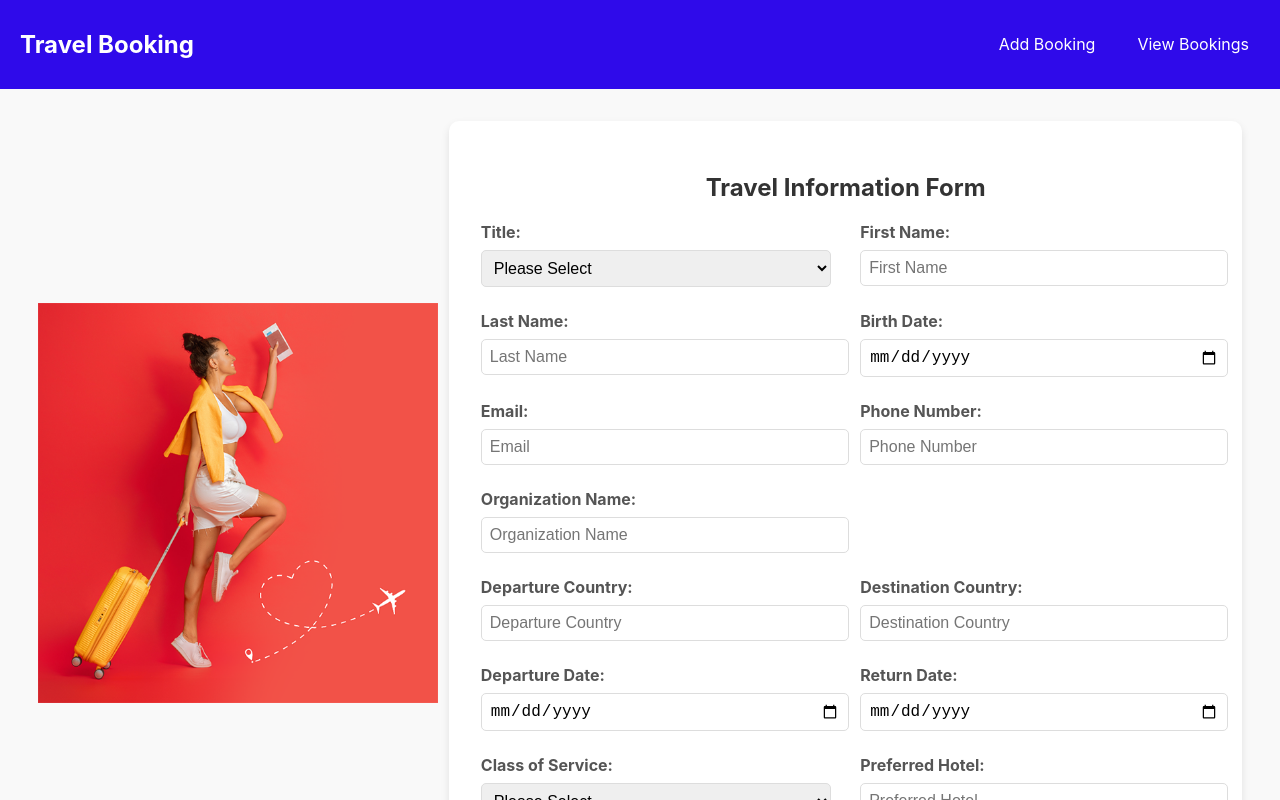
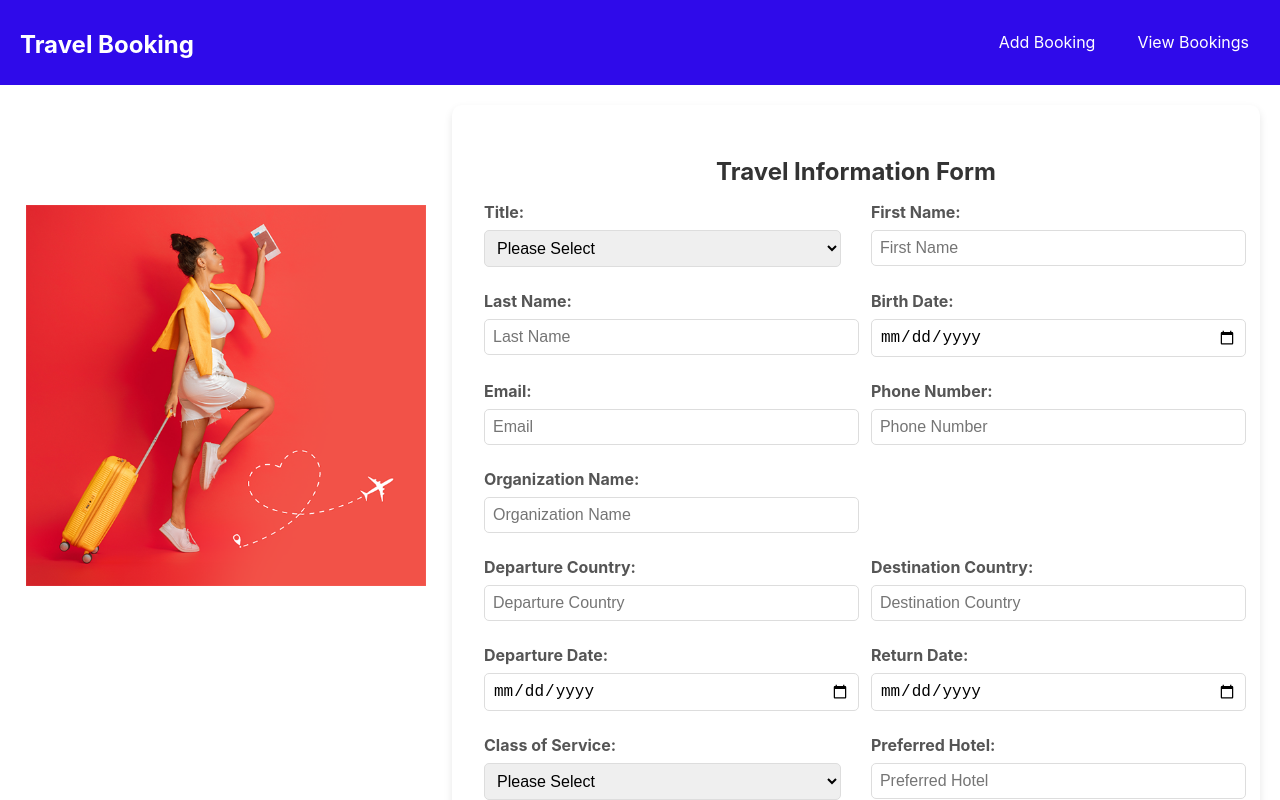
Before and after one commit to tanaya29102000/TravelBooking-Grapgql, a React (Create React App) app in the folder frontend-graphql/: page /add-booking in a window 1280 px wide. Shown: the top 800 px of the page. Built offline with nearby package versions, Linux system fonts and the light colour scheme.

Commit message:
css changes

```diff
--- a/frontend-graphql/src/components/AddBooking.css
+++ b/frontend-graphql/src/components/AddBooking.css
@@ -1,18 +1,22 @@
 .booking-container {
   display: flex;
-  justify-content: space-around;
-  align-items: center;
-  padding: 2rem;
-  background-color: #f9f9f9;
+  flex-wrap: wrap;
+  justify-content: center;
+  padding: 20px;
 }
 
+.image-container {
+  flex: 1;
+  text-align: center;
+  margin-right: 20px;
+margin-top: 100px;}
+
 .image-container img {
-  width: 400px;
-  height: 400px;
-  margin-bottom: 200px;
-
+  width: 100%;  /* Make the image take full width of its container */
+  max-width: 400px;  /* Limit the maximum width of the image */
+  max-height: 500px; /* Increase the height limit to ensure it's properly sized */
+  object-fit: cover;  /* Ensures the image covers the entire area without stretching */
 }
-
 .form-container {
   background-color: white;
   padding: 2rem;
--- a/frontend-graphql/src/components/ViewBookings.css
+++ b/frontend-graphql/src/components/ViewBookings.css
@@ -1,55 +1,64 @@
+/* Container for the bookings */
 .booking-list {
-  padding: 20px;
-  background-color: #f9f9f9; /* Light background for the whole container */
-  border-radius: 10px; /* Rounded corners */
-  box-shadow: 0 4px 10px rgba(0, 0, 0, 0.1); /* Subtle shadow for depth */
+  margin: 20px auto;
+  max-width: 95%;
+  overflow-x: auto; /* Ensure horizontal scrolling on small screens */
+  padding: 10px;
+  background-color: #f9f9f9;
+  box-shadow: 0 4px 8px rgba(0, 0, 0, 0.1);
+  border-radius: 8px;
 }
 
-h2 {
-  text-align: center;
-  color: #333; /* Header color */
-  margin-bottom: 20px;
+/* Table styles */
+table {
+  width: 100%;
+  border-collapse: collapse;
+  font-family: Arial, sans-serif;
+  font-size: 14px;
 }
 
-table {
-  width: 100%;
-  border-collapse: collapse; /* Merge table borders */
+/* Table header */
+table thead tr {
+  background-color: #007BFF;
+  color: white;
+  text-align: left;
+}
+
+table th, table td {
+  padding: 12px 15px;
+  border: 1px solid #dddddd;
+}
+
+/* Table rows */
+table tbody tr:nth-child(even) {
+  background-color: #f2f2f2;
+}
+
+table tbody tr:hover {
+  background-color: #e2e6ea;
+}
+
+/* Actions cell */
+table td .delete-icon {
+  cursor: pointer;
+  color: #dc3545;
+  font-size: 18px;
+}
+
+/* Center the "loading" or "error" messages */
+.loading, .error {
+  text-align: center;
+  font-size: 18px;
   margin-top: 20px;
 }
 
-th, td {
-  padding: 12px; /* Padding for table cells */
-  text-align: left;
-  border: 1px solid #ccc; /* Light border for table cells */
+/* Make table responsive */
+@media (max-width: 768px) {
+  table th, table td {
+    padding: 10px;
+  }
+
+  table th, table td {
+    white-space: nowrap;
+  }
 }
-
-th {
-  background-color: #007bff; /* Header background color */
-  color: white; /* Header text color */
-  font-weight: bold; /* Bold header text */
-}
-
-tr:nth-child(even) {
-  background-color: #f2f2f2; /* Light gray for even rows */
-}
-
-tr:hover {
-  background-color: #e0e0e0;
-}
-
-.error {
-  color: red; /* Error message color */
-  text-align: center;
-  margin-top: 10px;
-}
-
-/* Styles for the delete icon */
-.delete-icon {
-  color: red; /* Icon color */
-  cursor: pointer; /* Pointer cursor on hover */
-  transition: transform 0.2s; /* Animation for hover effect */
-}
-
-.delete-icon:hover {
-  transform: scale(1.1); /* Slightly increase size on hover */
-}
--- a/frontend-graphql/src/components/ViewBookings.js
+++ b/frontend-graphql/src/components/ViewBookings.js
@@ -89,9 +89,9 @@ const ViewBookings = () => {
               <td>
                 {/* Delete Icon */}
                 <span className="delete-icon" onClick={() => handleDelete(booking._id)}>
-                  🗑️ {/* You can replace this with an SVG or Font Awesome icon */}
+                  🗑️
                 </span>
-                <a href={`/bookings/${booking._id}`}> View</a>
+                <a href={`/bookings/${booking._id}`}></a>
               </td>
             </tr>
           ))}
```
